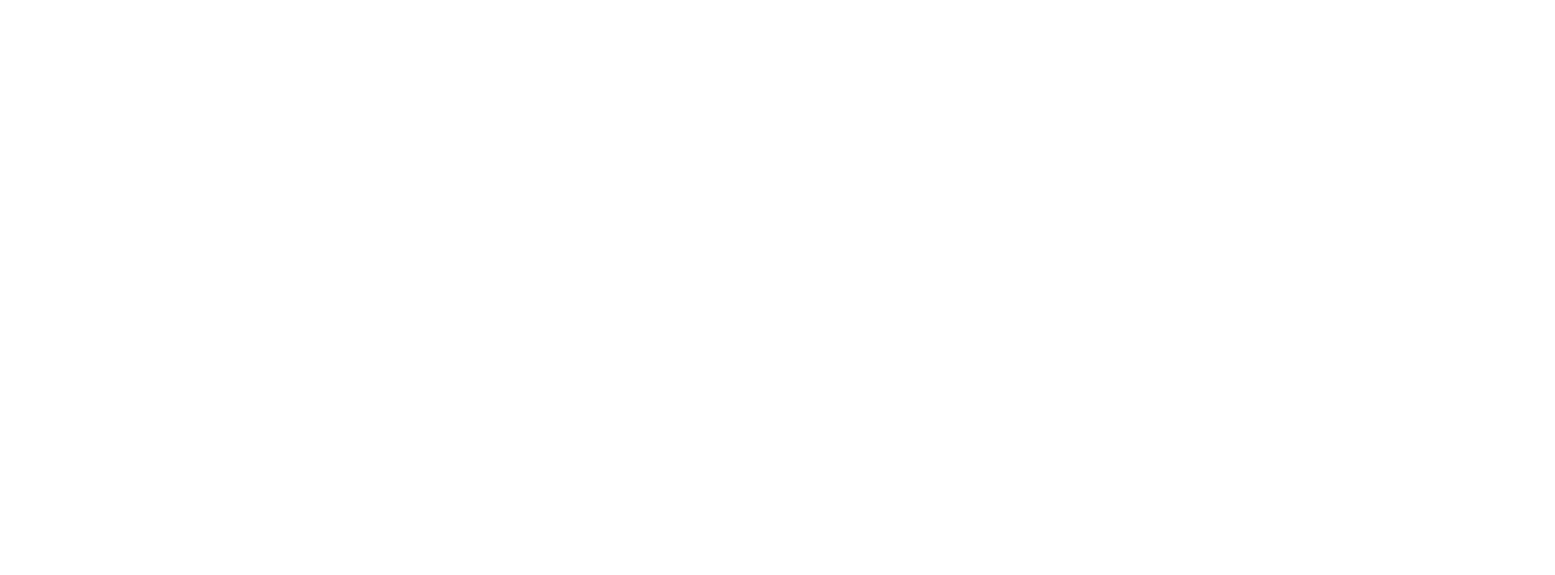
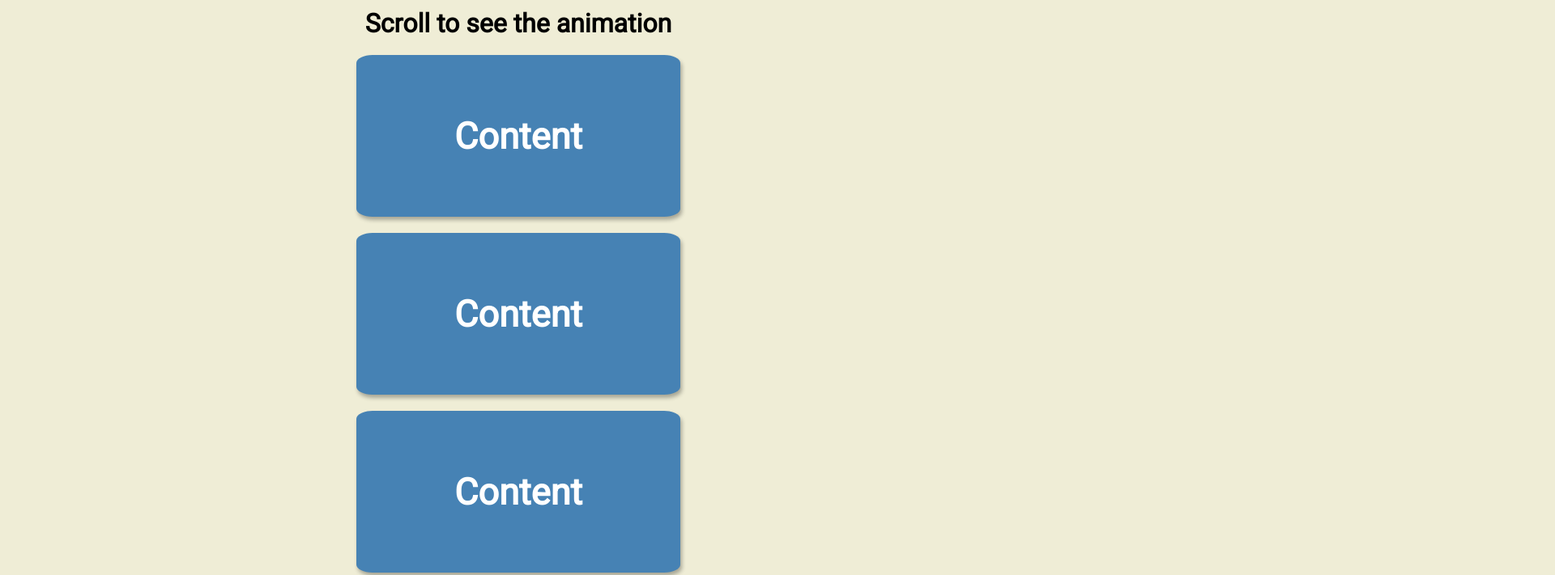
Before and after one commit to ElenaMnt/Small-Components, a plain HTML site: page 6thDayProject - Scroll Animation/index.html in a window 1280 px wide. Shown: the top 711 px of the page at 81% size, 1920 px wide, since content can reach past the window. Drawn offline with Linux system fonts and the light colour scheme; a web font is replaced by a local one.

Commit message:
Scroll Animation - Finished

```diff
--- a/6thDayProject - Scroll Animation/index.html
+++ b/6thDayProject - Scroll Animation/index.html
@@ -5,11 +5,22 @@
     <meta http-equiv="X-UA-Compatible" content="IE=edge">
     <meta name="viewport" content="width=device-width, initial-scale=1.0">
     <link rel="stylesheet" href="styles.css">
-    <title>Document</title>
+    <title>Scroll Animation</title>
 </head>
 <body>
 
+   <h1>Scroll to see the animation</h1>
 
+    <div class="box show"><h2>Content</h2></div>
+    <div class="box"><h2>Content</h2></div>
+    <div class="box"><h2>Content</h2></div>
+    <div class="box"><h2>Content</h2></div>
+    <div class="box"><h2>Content</h2></div>
+    <div class="box"><h2>Content</h2></div>
+    <div class="box"><h2>Content</h2></div>
+    <div class="box"><h2>Content</h2></div>
+    <div class="box"><h2>Content</h2></div>
+    <div class="box"><h2>Content</h2></div>
 
    <script src = "index.js"></script>
 </body>
--- a/6thDayProject - Scroll Animation/index.js
+++ b/6thDayProject - Scroll Animation/index.js
@@ -0,0 +1,19 @@
+const boxes = document.querySelectorAll('.box');
+
+window.addEventListener('scroll', checkBoxes);
+
+checkBoxes();
+
+function checkBoxes(){
+    const triggerBottom = window.innerHeight / 5 * 4;
+    boxes.forEach(box => {
+        const boxTop = box.getBoundingClientRect().top;
+
+        if(boxTop < triggerBottom){
+            box.classList.add('show');
+        }
+        else{
+            box.classList.remove('show');
+        }
+    })
+}
--- a/6thDayProject - Scroll Animation/styles.css
+++ b/6thDayProject - Scroll Animation/styles.css
@@ -1,15 +1,46 @@
-@import url('https://fonts.googleapis.com/css?family=Muli&display=swap');
+@import url('https://fonts.googleapis.com/css?family=Roboto&display=swap');
 
 * {
   box-sizing: border-box; /*If we add any padding or border to an element it doesn't affect the width of it */
 }
 
 body {
-  font-family: 'Muli', sans-serif;
+  background-color: #efedd6;
+  font-family: 'Roboto', sans-serif;
+  display: flex;
+  flex-direction: column;
+  align-items: center;
+  justify-content: center;
+  margin: 0;
+}
+
+h1 {
+  margin: 10px;
+}
+
+.box {
+  background-color: steelblue;
+  color: #fff;
   display: flex;
   align-items: center;
   justify-content: center;
-  overflow: hidden;
-  height: 100vh;
-  margin: 0;
+  width: 400px;
+  height: 200px;
+  margin: 10px;
+  border-radius: 5%;
+  box-shadow: 2px 4px 5px rgba(0, 0, 0, 0.3);
+  transform: translateX(400%);
+  transition: transform 0.4s ease;
 }
+
+.box:nth-of-type(even) {
+  transform: translateX(-400%);
+}
+
+.box.show {
+  transform: translateX(0);
+}
+
+.box h2 {
+  font-size: 45px;
+}
```
